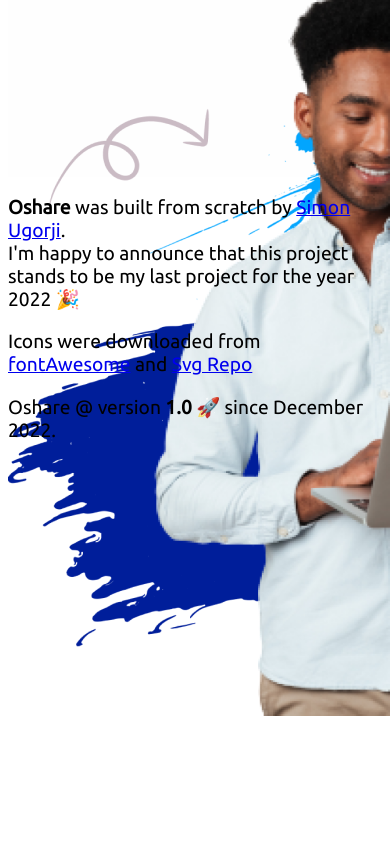
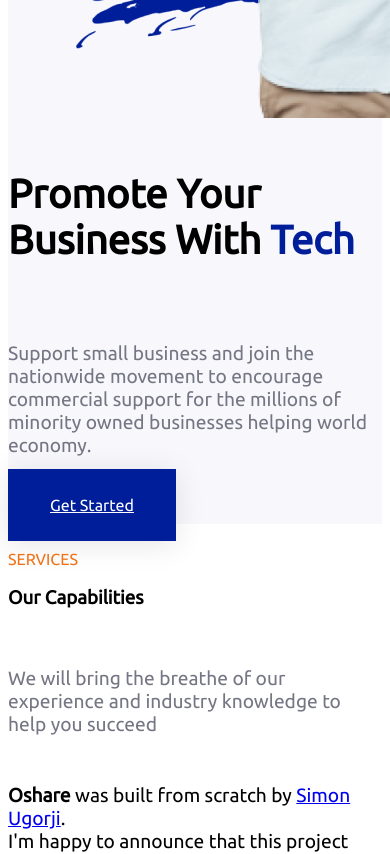
Before and after one commit to tekprenuers/Tekpreneur, a React (Vite) app: page / in a window 390 px wide. Shown: the part 960-1814 px from the top of the page. Before the commit the page ends 1679 px from the top, so only its background shows below. Built offline with nearby package versions, Linux system fonts and the light colour scheme.

Commit message:
Progress

```diff
--- a/src/Pages/Home.jsx
+++ b/src/Pages/Home.jsx
@@ -4,25 +4,44 @@
 export default function Home(){
 
     return(
-        <section className="hero is-medium has-navbar-fixed-top">
+        <main>
+            <section className="hero">
                 <div className="hero-body p-none">
-                    <div className="container is-fluid columns" style={{ top: '2%' }}>
+                    <div className="container is-fluid columns  is-flex-direction-row-reverse" style={{ top: '2%' }}>
+                        <div className="column text-center">
+                            <img src="/hero-man.png" />
+                        </div>
                         <div className="column is-align-self-center">
-                            <section className="hero-subcontent">
+                            <section className="section-content">
                                 <h1 className="title home-title">Promote Your Business With <span className="text-primary">Tech</span></h1>
                             </section>
-                            <section className="hero-subcontent">
+                            <section className="section-content">
                                 <p className="content text-gray">Support small business and join the nationwide movement to encourage commercial support for the millions of minority owned businesses helping world economy.</p>
                             </section>
-                            <section className="hero-subcontent">
+                            <section className="section-content">
                                 <a href="/" className="button btn-cta is-rounded">Get Started</a>
                             </section>
-                        </div>
-                        <div className="column text-center">
-                            <img src="/hero-man.png" />
                         </div>
                     </div>
                 </div>
             </section>
+            <section className="section is-medium">
+                <div className="columns">
+                    <div className="column is-half">
+                    <section className="section-content">
+                        <p className="text-tertiary mb-3">SERVICES</p>
+                        <h3 className="title is-3">Our Capabilities</h3>
+                    </section>
+                    <div className="section-content">
+                        <p className="content text-gray">We will bring the breathe of our experience and industry knowledge to help you succeed</p>
+                    </div>
+                    </div>
+                    <div className="column is-half">
+
+                    </div>
+                </div>
+            </section>
+        </main>
+
     )
 }
--- a/src/assets/app.css
+++ b/src/assets/app.css
@@ -14,6 +14,11 @@
 
 .home-title {
     font-size: 3.5rem;
+}
+
+.navbar-menu{
+    background-color: #fff;
+    box-shadow: unset !important;
 }
 
 /*Buttons*/
@@ -35,8 +40,8 @@
 
 /*Elements*/
 .hero {
-    height: 100vh;
-    background-color: #fefefe !important;
+    min-height: 100vh;
+    background-color: #f7f7fc !important;
 }
 
 
@@ -45,24 +50,38 @@
     padding: 0 !important;
 }
 
-.hero-subcontent{
-    padding: 20px 0;
+.section-content{
+    padding: var(--big-pad) 0;
 }
 
 /*Texts*/
 .content{
     font-size: 1.2rem;
 }
-
+.text-tertiary{
+    color: var(--ter) !important;
+}
 .text-primary{
     color: var(--pri) !important;
 }
 .text-gray{
     color: #757683;
 }
+
+/*Media Queries*/
+@media screen and (max-width: 1000px) {
+    .home-title {
+        font-size: 2.5rem;
+    }
+    .section-content{
+        padding: var(--small-pad) 0 !important;
+    }
+}
 :root{
     --pri : #001E9A;
     --sec: #02A5FE;
     --pri-dark: #282C4B;
     --ter: #F17216;
+    --small-pad: 10px;
+    --big-pad: 20px;
 }
```
